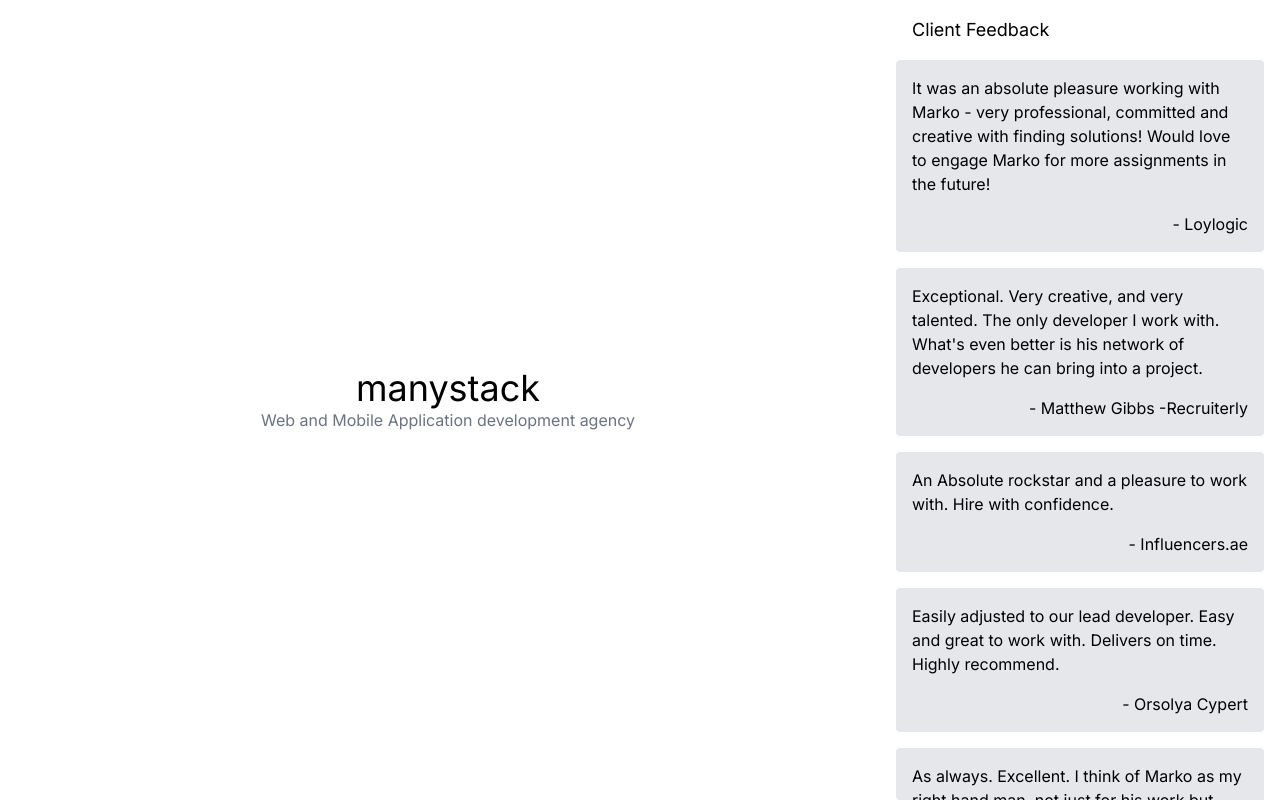
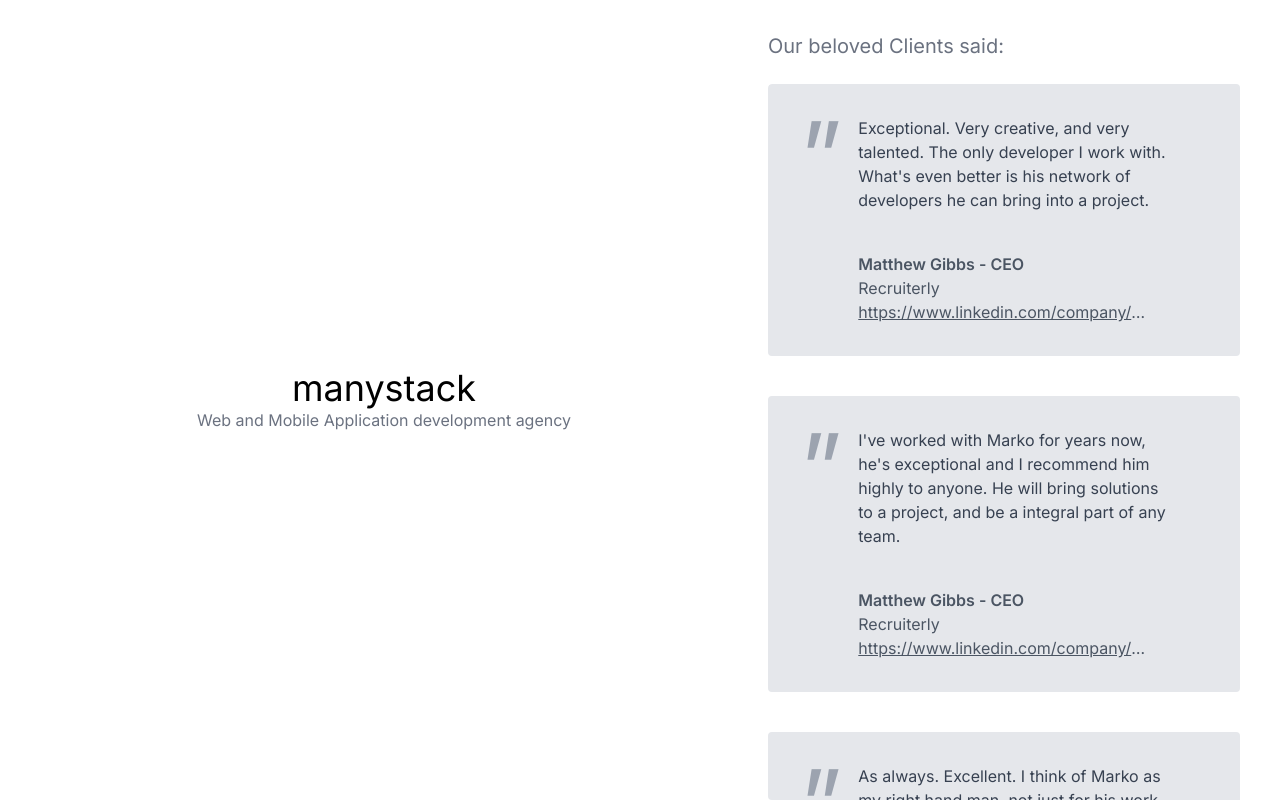
Before and after one commit to manystack/manystack.com, a Next.js app: page / in a window 1280 px wide. Built offline with nearby package versions, Linux system fonts and the light colour scheme.

Commit message:
Extend client feedback and update appearance

```diff
--- a/app/data/clientFeedback.ts
+++ b/app/data/clientFeedback.ts
@@ -5,7 +5,9 @@ export const clientFeedback: Feedback[] = [
     id: "21b5a023-d889-4bd5-92e3-00ab73f0a5bf",
     text: "Szabolcs didn’t have the experience I was looking for with this job, but I never regretted hiring him. He quickly understood what I was looking to accomplish and not only implemented it but also made great suggestions and improvements. I am only canceling the job because I am at a point where I need to revise the whole thing. I would hire Szabolcs again if we have more work like this.",
     client: {
-            name: "Advanced Ads",
+      name: "Thomas Maier",
+      title: "CEO",
+      company: "Advanced Ads",
       "website": "https://wpadvancedads.com/"
     },
     source: "Upwork",
@@ -21,7 +23,9 @@ export const clientFeedback: Feedback[] = [
     id: "a1b5a023-d889-4bd5-92e3-00ab73f0a5bf",
     text: "Szabolcs is a GREAT freelancer. We will be hiring him for another project. What is particular about him is his speed, quality, and initiative to make things better. Highly recommended.",
     client: {
-            name: "Influencers.ae",
+      name: "Feras Arafe",
+      title: "CEO",
+      company: "Influencers.ae",
     },
     source: "Upwork",
     project: {
@@ -36,7 +40,9 @@ export const clientFeedback: Feedback[] = [
     id: "b1b5a023-d889-4bd5-92e3-00ab73f0a5bf",
     text: "An Absolute superstar! Will be working again with him shortly!",
     client: {
-            name: "Influencers.ae"
+      name: "Feras Arafe",
+      title: "CEO",
+      company: "Influencers.ae",
     },
     source: "Upwork",
     project: {
@@ -51,7 +57,10 @@ export const clientFeedback: Feedback[] = [
     id: "c1b5a023-d889-4bd5-92e3-00ab73f0a5bf",
     text: "I've worked with Marko for years now, he's exceptional and I recommend him highly to anyone. He will bring solutions to a project, and be a integral part of any team.",
     client: {
-            name: "Recruiterly"
+      name: "Matthew Gibbs",
+      title: "CEO",
+      company: "Recruiterly",
+      website: "https://www.linkedin.com/company/recruiterly/about/",
     },
     source: "Upwork",
     project: {
@@ -66,7 +75,9 @@ export const clientFeedback: Feedback[] = [
     id: "d1b5a023-d889-4bd5-92e3-00ab73f0a5bf",
     text: "Working with Markó great. He is very easy to work with, excellent communication and key the finished project was achieved. 100% recommend and would work with Markó again.\n\n",
     client: {
-            name: "My Travel Insights"
+      name: "Calum Evans",
+      title: "CEO",
+      company: "My Travel Insights",
     },
     source: "Upwork",
     project: {
@@ -78,29 +89,16 @@ export const clientFeedback: Feedback[] = [
     }
   },
   {
-        id: "e1b5a023-d889-4bd5-92e3-00ab73f0a5bf",
-        text: "As always. Excellent. I think of Marko as my right hand man, not just for his work but also his thought process, and willingness to not just follow - but come up with ideas and solutions.",
-        client: {
-            name: "Matthew Gibbs - Recruiterly",
-        },
-        source: "Upwork",
-        project: {
-            title: "Recruiterly",
-            term: {
-                from: 0,
-                to: 0
-            }
-        }
-    },
-    {
     id: "f1b5a023-d889-4bd5-92e3-00ab73f0a5bf",
     text: "Easily adjusted to our lead developer. Easy and great to work with. Delivers on time. Highly recommend.",
     client: {
       name: "Orsolya Cypert",
+      title: "Director of Innovation and Design",
+      company: "Humanworx",
     },
     source: "Upwork",
     project: {
-            title: "Orsolya Cypert",
+      title: "Humanworx",
       term: {
         from: 2019,
         to: 2019
@@ -111,7 +109,9 @@ export const clientFeedback: Feedback[] = [
     id: "g1b5a023-d889-4bd5-92e3-00ab73f0a5bf",
     text: "An Absolute rockstar and a pleasure to work with. Hire with confidence.",
     client: {
-            name: "Influencers.ae",
+      name: "Feras Arafe",
+      title: "CEO",
+      company: "Influencers.ae",
     },
     source: "Upwork",
     project: {
@@ -124,9 +124,47 @@ export const clientFeedback: Feedback[] = [
   },
   {
     id: "h1b5a023-d889-4bd5-92e3-00ab73f0a5bf",
-        text: "Exceptional. Very creative, and very talented. The only developer I work with. What's even better is his network of developers he can bring into a project.",
+    text: "Highly recommended. This team can get any work done in no time!",
     client: {
-            name: "Matthew Gibbs -Recruiterly"
+      name: "Feras Arafe",
+      title: "CEO",
+      company: "Influencers.ae",
+    },
+    source: "Upwork",
+    project: {
+      title: "Influencers.ae",
+      term: {
+        from: 2018,
+        to: 2020,
+      }
+    }
+  },
+  {
+    id: "i1b5a023-d889-4bd5-92e3-00ab73f0a5bf",
+    text: "It was an absolute pleasure working with Marko - very professional, committed and creative with finding solutions! Would love to engage Marko for more assignments in the future!",
+    client: {
+      name: "Lansy Joseph",
+      title: "Chief Innovation Officer",
+      company: "Loylogic",
+      website: "https://www.loylogic.com/",
+    },
+    source: "Upwork",
+    project: {
+      title: "Facebook Messenger Checkbox Plugin & Sponsored Messaging PoC",
+      term: {
+        from: 2020,
+        to: 2020,
+      },
+    }
+  },
+  {
+    id: "h1b5a023-d889-4bd5-92e3-00ab73f0a5bf",
+    text: "As always. Excellent. I think of Marko as my right hand man, not just for his work but also his thought process, and willingness to not just follow - but come up with ideas and solutions.",
+    client: {
+      name: "Matthew Gibbs",
+      title: "CEO",
+      company: "Recruiterly",
+      website: "https://www.linkedin.com/company/recruiterly/about/",
     },
     source: "Upwork",
     project: {
@@ -138,19 +176,39 @@ export const clientFeedback: Feedback[] = [
     }
   },
   {
-        id: "i1b5a023-d889-4bd5-92e3-00ab73f0a5bf",
-        text: "It was an absolute pleasure working with Marko - very professional, committed and creative with finding solutions! Would love to engage Marko for more assignments in the future!",
+    id: "j1b5a023-d889-4bd5-92e3-00ab73f0a5bf",
+    text: "I've worked with Marko for years now, he's exceptional and I recommend him highly to anyone. He will bring solutions to a project, and be a integral part of any team.",
     client: {
-            name: "Loylogic",
-            website: "https://www.loylogic.com/",
+      name: "Matthew Gibbs",
+      title: "CEO",
+      company: "Recruiterly",
+      website: "https://www.linkedin.com/company/recruiterly/about/",
     },
     source: "Upwork",
     project: {
-            title: "Facebook Messenger Checkbox Plugin & Sponsored Messaging PoC",
+      title: "Recruiterly",
       term: {
-                from: 2020,
-                to: 2020,
-            },
+        from: 2019,
+        to: 2021,
       }
     }
+  },
+  {
+    id: "k1b5a023-d889-4bd5-92e3-00ab73f0a5bf",
+    text: "Exceptional. Very creative, and very talented. The only developer I work with. What's even better is his network of developers he can bring into a project.",
+    client: {
+      name: "Matthew Gibbs",
+      title: "CEO",
+      company: "Recruiterly",
+      website: "https://www.linkedin.com/company/recruiterly/about/",
+    },
+    source: "Upwork",
+    project: {
+      title: "Recruiterly",
+      term: {
+        from: 2019,
+        to: 2021,
+      }
+    }
+  },
 ]
--- a/app/page.tsx
+++ b/app/page.tsx
@@ -7,14 +7,26 @@ export default function Home() {
         <h1 className="relative flex place-items-center text-4xl">manystack</h1>
         <p className="text-center text-gray-500">Web and Mobile Application development agency</p>
       </main>
-      <div className="flex flex-col gap-4 w-96 h-screen pt-4">
-        <h2 className="px-4 text-lg">Client Feedback</h2>
-        <ul className="overflow-y-scroll flex flex-col gap-4 pr-4 pb-4 rounded">
-          {clientFeedback.reverse().map(({id, text, client: {name}}) => (
-            <li key={id} className="rounded p-4 bg-gray-200">
+      <div className="flex flex-col gap-6 w-128 h-screen pt-4">
+        <h2 className="pt-4 text-xl text-gray-500">Our beloved Clients said:</h2>
+        <ul className="overflow-y-scroll flex flex-col gap-10 pr-10 pb-10 rounded">
+          {clientFeedback.reverse().map(({id, text, client: {name, title, company, website}}) => (
+            <li key={id} className="rounded p-8 bg-gray-200">
               <article>
-                <p>{text}</p>
-                <div className="mt-4 text-right" rel="author">- {name}</div>
+                <div className="flex gap-4">
+                  <span className="-mt-2 text-8xl text-gray-400">”</span>
+                  <div className="mr-8">
+                    <blockquote className="text-gray-700">{text}</blockquote>
+                    <div className="mt-10 text-gray-600" rel="author">
+                      <div className="font-semibold">
+                        {name}
+                        {title && <> - <span>{title}</span></>}
+                      </div>
+                      {company && <span className="block">{company}</span>}
+                      {website && <a className="block underline truncate w-72" href={website} target="_blank">{website}</a>}
+                    </div>
+                  </div>
+                </div>
               </article>
             </li>
           ))}
--- a/app/types/types.ts
+++ b/app/types/types.ts
@@ -2,7 +2,9 @@ export type Feedback = {
     id: string;
     text: string;
     client: {
-        name: string;
+        name?: string;
+        title?: string;
+        company?: string;
         website?: string;
     };
     source: string;
--- a/tailwind.config.ts
+++ b/tailwind.config.ts
@@ -8,11 +8,9 @@ const config: Config = {
   ],
   theme: {
     extend: {
-      backgroundImage: {
-        'gradient-radial': 'radial-gradient(var(--tw-gradient-stops))',
-        'gradient-conic':
-          'conic-gradient(from 180deg at 50% 50%, var(--tw-gradient-stops))',
-      },
+      spacing: {
+        '128': '32rem',
+      }
     },
   },
   plugins: [],
```
Lines whose indentation alone changed are shown as unchanged.
